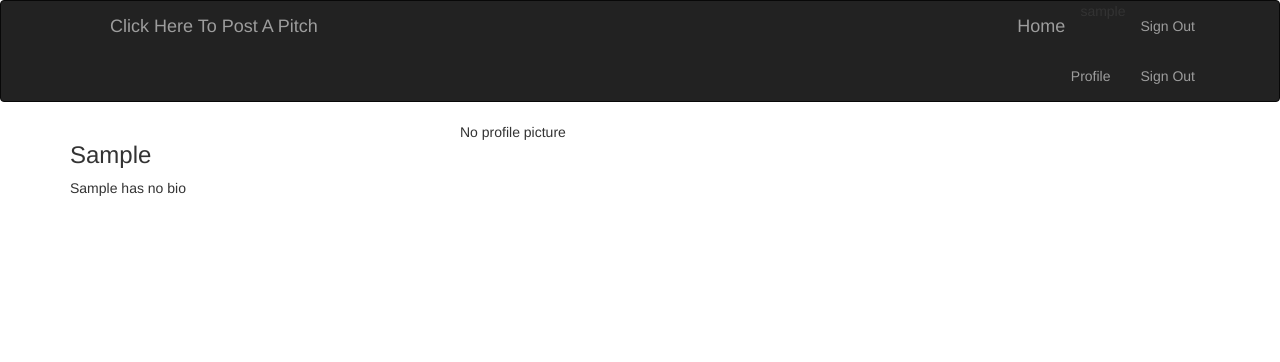
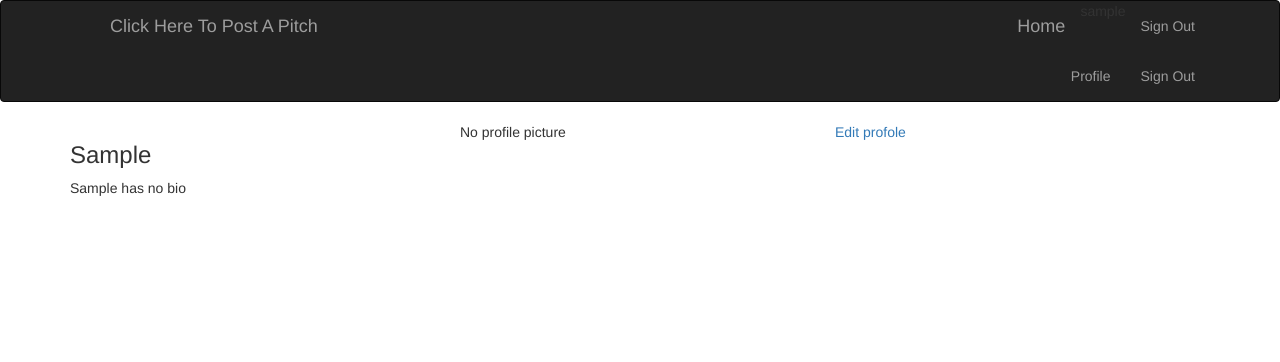
Before and after one commit to bryomajor/the-last-pitch, a Flask app: a page that uses app/templates/profile/profile.html in a window 1280 px wide. Shown: the top 362 px of the page. Run offline with Flask 2, Linux system fonts and the light colour scheme; a user stored in the database is signed in; tables that the repository leaves empty hold one stand-in row (values such as "Sample post"); parts of the project's set-up code (start-up, migrations or seed data) failed here and were passed over; some libraries are stand-ins or nearby versions.

Commit message:
Create a link to the update_profile view function inside our _profile.html_ file

```diff
--- a/app/templates/profile/profile.html
+++ b/app/templates/profile/profile.html
@@ -23,6 +23,9 @@
             <p>No profile picture</p>
             {% endif %}
         </div>
+        {% if user == current_user %}
+            <a href="{{url_for('main.update_profile', uname=user.username)}}">Edit profole</a>
+        {% endif %}
     </div>
 </div>
 {% endblock %}
```
